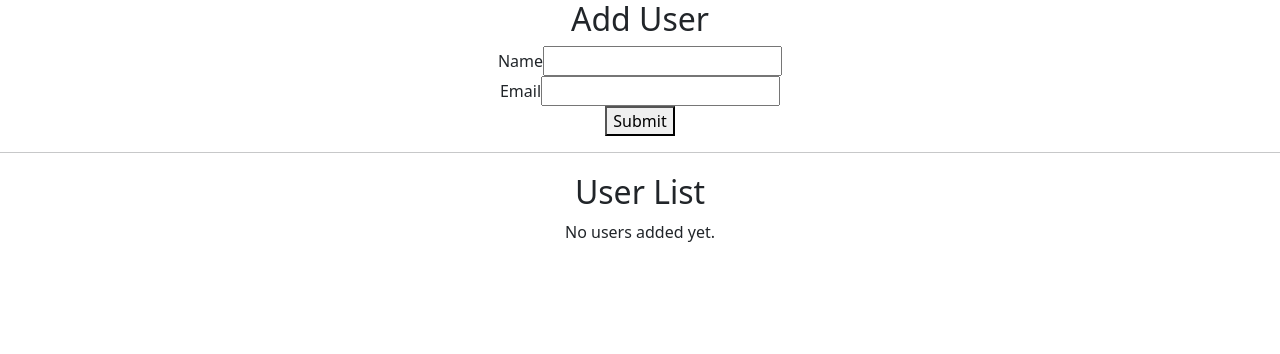
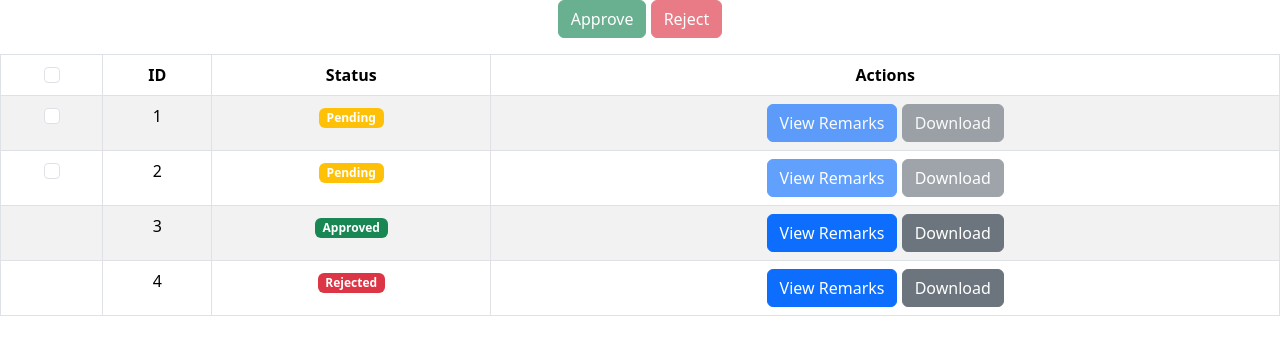
Before and after one commit to ashoksudagani16/practice_app, a React (Create React App) app: page / in a window 1280 px wide. Shown: the top 354 px of the page. Built offline with nearby package versions, Linux system fonts and the light colour scheme; what redux-zero would draw is missing.

Commit message:
dummy users page added

```diff
--- a/package.json
+++ b/package.json
@@ -25,7 +25,7 @@
     "build": "react-scripts build",
     "test": "react-scripts test",
     "eject": "react-scripts eject",
-    "coverage": "react-scripts test --coverage --watchAll --collectCoverageFrom='src/components/**/*.{ts,tsx}' --collectCoverageFrom='!src/components/**/*.{types,stories,constants,test,spec}.{ts,tsx}'"
+    "coverage": "react-scripts test --coverage --watchAll --collectCoverageFrom='src/components/**/*.{js,jsx,ts,tsx}' --collectCoverageFrom='src/pages/**/*.{js,jsx,ts,tsx}' --collectCoverageFrom='!src/components/**/*.{types,stories,constants,test,spec}.{js,jsx,ts,tsx}' --collectCoverageFrom='!src/pages/**/*.{types,stories,constants,test,spec}.{js,jsx,ts,tsx}'"
   },
   "eslintConfig": {
     "extends": [
--- a/src/App.tsx
+++ b/src/App.tsx
@@ -4,12 +4,14 @@ import './App.css';
 // import Skills from "./components/skills"
 // import UsersList from "./components/usersList"
 // import UserProfile from "./components/userProfile"
-import Users from "./components/users"
+// import Users from "./components/users"
+import DummyUsers from "./pages/DummyUsersPage/DummyUsersPage"
 
 function App() {
   return (
     <div className="App">
-      <Users />
+      <DummyUsers />
+      {/* <Users /> */}
         {/* <Counter /> */}
         {/* <Application />
         <Skills skills={["Javascript, reactjs, Html"]}/> */}
--- /dev/null
+++ b/src/components/RemarksModal/RemarksModal.jsx
@@ -0,0 +1,66 @@
+import React, { useState } from 'react';
+import { Modal, Button, Form } from 'react-bootstrap';
+
+const RemarksModal = ({ actionType, onSubmit, onClose, existingRemarks = '', viewMode = false }) => {
+  const [remarks, setRemarks] = useState(viewMode ? existingRemarks : '');
+
+  const handleChange = (e) => {
+    setRemarks(e.target.value);
+  };
+
+  const handleSubmit = () => {
+    if (remarks.trim()) {
+      onSubmit(remarks);
+      setRemarks('');
+    } else {
+      alert('Please enter remarks before submitting.');
+    }
+  };
+
+  return (
+    <Modal show onHide={onClose}>
+      <Modal.Header closeButton>
+        <Modal.Title>
+          {viewMode
+            ? 'View Remarkss'
+            : actionType === 'approve'
+            ? 'Approve Remarks'
+            : 'Reject Remarks'}
+        </Modal.Title>
+      </Modal.Header>
+      <Modal.Body>
+        {viewMode ? (
+          <Form.Group>
+            <Form.Label>Remarks:</Form.Label>
+            <Form.Control as="textarea" rows={3} value={remarks} readOnly />
+          </Form.Group>
+        ) : (
+          <Form>
+            <Form.Group>
+              <Form.Label>Enter remarks for {actionType}</Form.Label>
+              <Form.Control
+                as="textarea"
+                rows={3}
+                value={remarks}
+                onChange={handleChange}
+                placeholder={`Enter remarks for ${actionType}`}
+              />
+            </Form.Group>
+          </Form>
+        )}
+      </Modal.Body>
+      <Modal.Footer>
+        <Button variant="secondary" onClick={onClose}>
+          Close
+        </Button>
+        {!viewMode && (
+          <Button variant="primary" onClick={handleSubmit}>
+            Submit
+          </Button>
+        )}
+      </Modal.Footer>
+    </Modal>
+  );
+};
+
+export default RemarksModal;
--- /dev/null
+++ b/src/pages/DummyUsersPage/DummyUsersPage.jsx
@@ -0,0 +1,158 @@
+import React, { useState } from 'react';
+import { Table, Button, Form, Badge } from 'react-bootstrap';
+import RemarksModal from '../../components/RemarksModal/RemarksModal';
+
+const DummyUsers = () => {
+    const [rows, setRows] = useState([
+        { id: 1, status: 'pending', remarks: '' },
+        { id: 2, status: 'pending', remarks: '' },
+        { id: 3, status: 'approved', remarks: 'Approved by manager' },
+        { id: 4, status: 'rejected', remarks: 'Rejected due to missing details' },
+      ]);
+
+  const [selectedRows, setSelectedRows] = useState([]);
+  const [modalOpen, setModalOpen] = useState(false);
+  const [actionType, setActionType] = useState('');
+  const [modalViewMode, setModalViewMode] = useState(false);
+  const [currentRemarks, setCurrentRemarks] = useState('');
+
+  const handleRowSelection = (rowId) => {
+    setSelectedRows((prev) => {
+      if (prev.includes(rowId)) {
+        return prev.filter((id) => id !== rowId);
+      } else {
+        return [...prev, rowId];
+      }
+    });
+  };
+
+  const handleSelectAll = (e) => {
+    if (e.target.checked) {
+      setSelectedRows(rows.filter((row) => row.status === 'pending').map((row) => row.id));
+    } else {
+      setSelectedRows([]);
+    }
+  };
+
+  const openRemarksModal = (type) => {
+    setActionType(type);
+    setModalViewMode(false); // Not in view mode when approving or rejecting
+    setModalOpen(true);
+  };
+
+  const handleViewRemarks = (remarks) => {
+    setCurrentRemarks(remarks);
+    setModalViewMode(true); // Set modal to view mode for viewing remarks
+    setModalOpen(true);
+  };
+
+  const renderBadge = (status) => {
+    switch (status) {
+      case 'pending':
+        return <Badge bg="warning">Pending</Badge>;
+      case 'approved':
+        return <Badge bg="success">Approved</Badge>;
+      case 'rejected':
+        return <Badge bg="danger">Rejected</Badge>;
+      default:
+        return null;
+    }
+  };
+
+  const handleSubmitRemarks = (remarks) => {
+    setRows((prevRows) =>
+      prevRows.map((row) =>
+        selectedRows.includes(row.id)
+          ? { ...row, status: actionType === 'approve' ? 'approved' : 'rejected', remarks }
+          : row
+      )
+    );
+    setSelectedRows([]);
+    setModalOpen(false);
+  };
+
+  return (
+    <div>
+      <Button
+        variant="success"
+        disabled={selectedRows.length === 0}
+        onClick={() => openRemarksModal('approve')}
+      >
+        Approve
+      </Button>
+      {' '}
+      <Button
+        variant="danger"
+        disabled={selectedRows.length === 0}
+        onClick={() => openRemarksModal('reject')}
+      >
+        Reject
+      </Button>
+
+      <Table striped bordered hover className="mt-3">
+        <thead>
+          <tr>
+            <th>
+              <Form.Check
+                type="checkbox"
+                data-testid={`select row`}
+                name='select row'
+                onChange={handleSelectAll}
+                checked={
+                  selectedRows.length > 0 &&
+                  selectedRows.length === rows.filter((row) => row.status === 'pending').length
+                }
+              />
+            </th>
+            <th>ID</th>
+            <th>Status</th>
+            <th>Actions</th>
+          </tr>
+        </thead>
+        <tbody>
+          {rows.map((row) => (
+            <tr key={row.id}>
+              <td>
+                {row.status === 'pending' && (
+                  <Form.Check
+                    type="checkbox"
+                    onChange={() => handleRowSelection(row.id)}
+                    checked={selectedRows.includes(row.id)}
+                  />
+                )}
+              </td>
+              <td>{row.id}</td>
+              <td>{renderBadge(row.status)}</td>
+              <td>
+                <Button
+                  variant="primary"
+                  data-testid={`view-remarks-${row.id}`} // Add a unique identifier
+                  disabled={row.status === 'pending'}
+                  onClick={() => handleViewRemarks(row.remarks)}
+                >
+                View Remarks
+                </Button>
+                {' '}
+                <Button variant="secondary" disabled={row.status === 'pending'}>
+                  Download
+                </Button>
+              </td>
+            </tr>
+          ))}
+        </tbody>
+      </Table>
+
+      {modalOpen && (
+        <RemarksModal
+          actionType={actionType}
+          onSubmit={handleSubmitRemarks}
+          onClose={() => setModalOpen(false)}
+          viewMode={modalViewMode}
+          existingRemarks={currentRemarks}
+        />
+      )}
+    </div>
+  );
+};
+
+export default DummyUsers;
```
Also changed, not shown: 1 other file (tests, documents, lock files or other folders).
